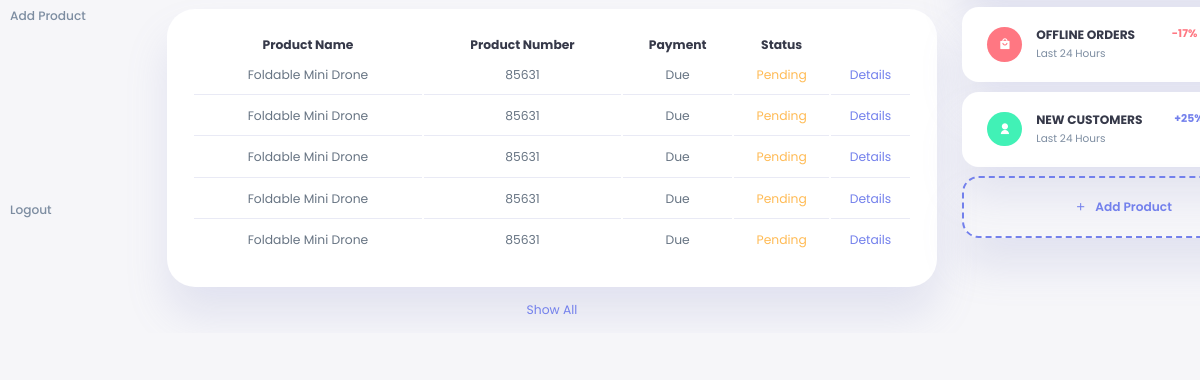
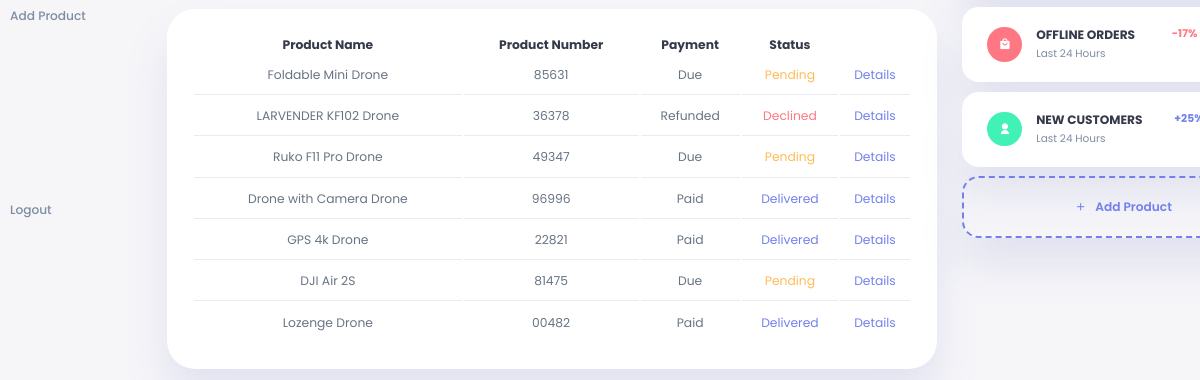
Before and after one commit to Shabnam-Fatma/project11, a plain HTML site: page index.html in a window 1280 px wide. Shown: the part 516-896 px from the top of the page, 80-1280 px from the left. Before the commit the page ends 849 px from the top, so only its background shows below. Drawn offline with nearby package versions, Linux system fonts and the light colour scheme.

Commit message:
added more js functionality

```diff
--- a/index.html
+++ b/index.html
@@ -144,7 +144,7 @@
               </tr>
             </thead>
             <tbody>
-              <tr>
+              <!-- <tr>
                 <td>Foldable Mini Drone</td>
                 <td>85631</td>
                 <td>Due</td>
@@ -178,7 +178,7 @@
                 <td>Due</td>
                 <td class="warning">Pending</td>
                 <td class="primary">Details</td>
-              </tr>
+              </tr> -->
             </tbody>
           </table>
           <a href="#">Show All</a>
@@ -297,6 +297,7 @@
          </div>
       </div>
     </div>
+    <script src="orders.js"></script>
     <script src="script.js"></script>
   </body>
 </html>
--- /dev/null
+++ b/orders.js
@@ -0,0 +1,44 @@
+const Orders = [
+  {
+    productName: "Foldable Mini Drone",
+    productNumber: "85631",
+    paymentStatus: "Due",
+    shipping: "Pending",
+  },
+  {
+    productName: "LARVENDER KF102 Drone",
+    productNumber: "36378",
+    paymentStatus: "Refunded",
+    shipping: "Declined",
+  },
+  {
+    productName: "Ruko F11 Pro Drone",
+    productNumber: "49347",
+    paymentStatus: "Due",
+    shipping: "Pending",
+  },
+  {
+    productName: "Drone with Camera Drone",
+    productNumber: "96996",
+    paymentStatus: "Paid",
+    shipping: "Delivered",
+  },
+  {
+    productName: "GPS 4k Drone",
+    productNumber: "22821",
+    paymentStatus: "Paid",
+    shipping: "Delivered",
+  },
+  {
+    productName: "DJI Air 2S",
+    productNumber: "81475",
+    paymentStatus: "Due",
+    shipping: "Pending",
+  },
+  {
+    productName: "Lozenge Drone",
+    productNumber: "00482",
+    paymentStatus: "Paid",
+    shipping: "Delivered",
+  },
+];
--- a/script.js
+++ b/script.js
@@ -20,3 +20,26 @@ themeToggler.addEventListener("click", () => {
   spans[0].classList.toggle("active", !isDark);
   spans[1].classList.toggle("active", isDark);
 });
+
+Orders.forEach((order) => {
+  const tr = document.createElement("tr");
+
+  const trContent = `
+    <td>${order.productName}</td>
+    <td>${order.productNumber}</td>
+    <td>${order.paymentStatus}</td>
+    <td class="${
+      order.shipping === "Declined"
+        ? "danger"
+        : order.shipping === "Pending"
+        ? "warning"
+        : "primary"
+    }">
+      ${order.shipping}
+    </td>
+    <td class="primary">Details</td>
+  `;
+
+  tr.innerHTML = trContent;
+  document.querySelector("table tbody").appendChild(tr);
+});
```
